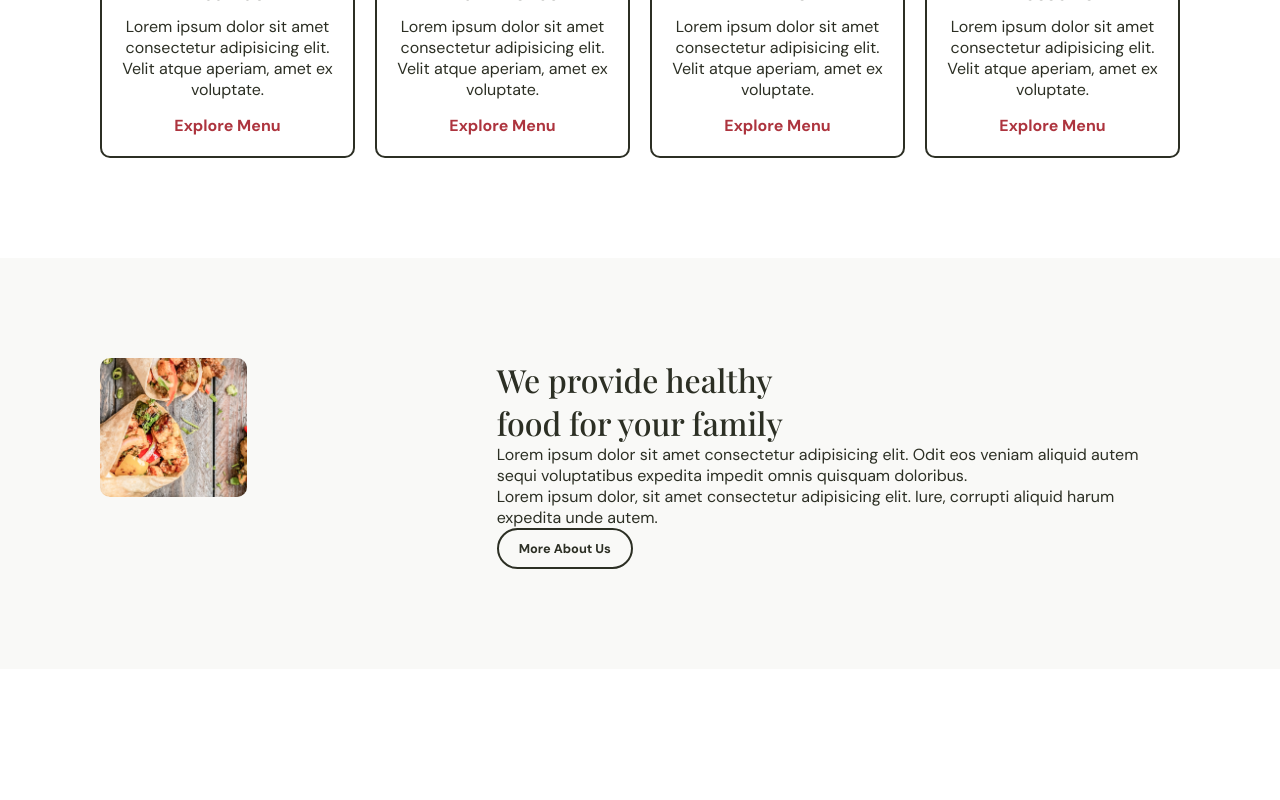
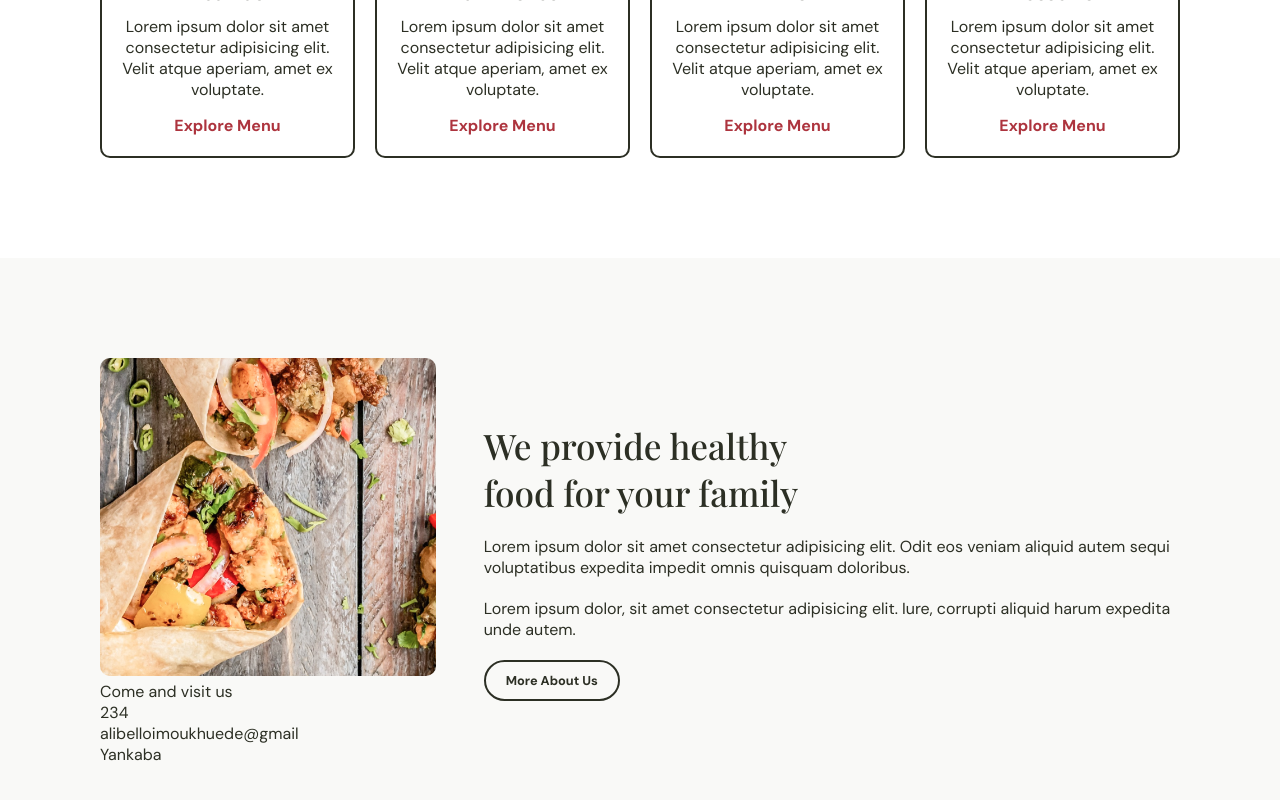
Before and after one commit to devalibello/tasty-food, a React (Create React App) app: page / in a window 1280 px wide. Shown: the part 1263-2063 px from the top of the page. Before the commit the page ends 1932 px from the top, so only its background shows below. Built offline with nearby package versions, Linux system fonts and the light colour scheme; a web font is replaced by a local one.

Commit message:
Add about content

```diff
--- a/src/components/Homepage/About.js
+++ b/src/components/Homepage/About.js
@@ -5,6 +5,12 @@ const About = () => (
     <section className="about-section">
         <div className="about-picture-section">
             <img src={aboutPicture} alt="" className="about-picture" />
+            <ul className="about-content">
+                <li className="about-content-title">Come and visit us</li>
+                <li className="about-content-phone">234</li>
+                <li className="about-content-mail">alibelloimoukhuede@gmail</li>
+                <li className="about-content-location">Yankaba</li>
+            </ul>
         </div>
         <ul className="about-details-section">
             <li className="about-title">We provide healthy <br />food for your family</li>
--- a/src/styles/About.css
+++ b/src/styles/About.css
@@ -2,13 +2,14 @@
     padding: 100px 100px 100px 100px;
     background-color: #F9F9F7;
     display: flex;
-    gap: 30px;
+    align-items: center;
+    gap: 10px;
     color: #2C2F24;
 }
 
 .about-picture {
     border-radius: 10px;
-    width: 40%;
+    width: 90%;
 }
 
 .more-about-us {
@@ -23,6 +24,13 @@
 
 .about-title {
     font-family: 'Playfair Display','Courier New', Courier, monospace;
-    font-size: 200%;
+    font-size: 220%;
     font-weight: 500;
 }
+
+.about-details-section {
+    display: flex;
+    flex-direction: column;
+    gap: 20px;
+    text-align: start;
+}
```
